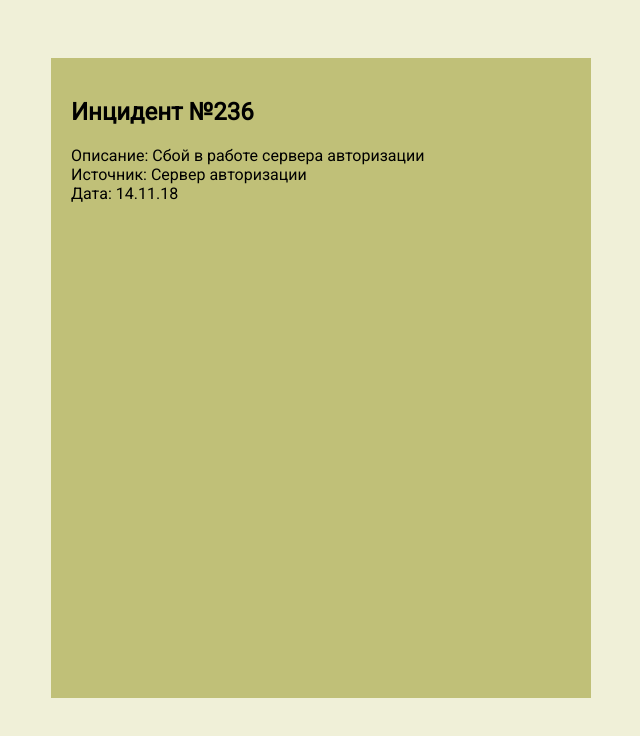
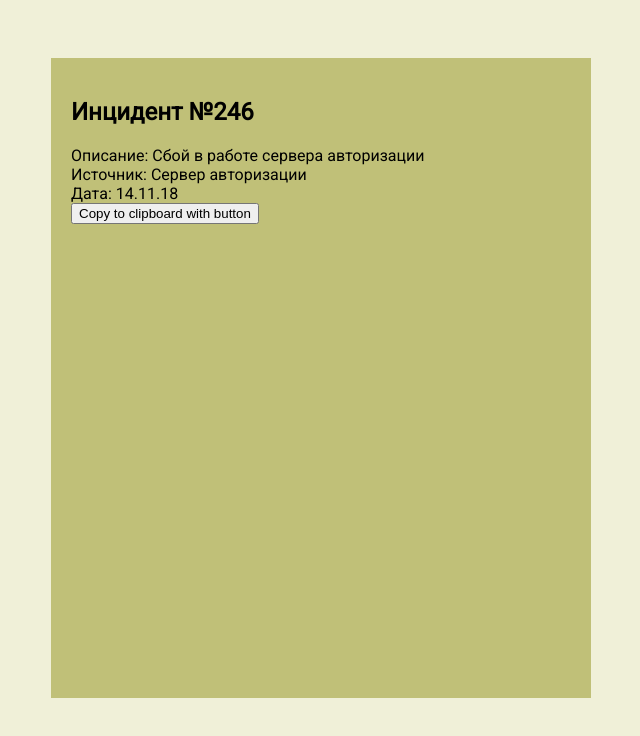
Before and after one commit to Balkanskiy/hooks-examples, a React (Create React App) app: page / in a window 1280 px wide. Shown: the top 736 px of the page, without its empty margins (7-647 px from the left). Built offline with nearby package versions, Linux system fonts and the light colour scheme.

Commit message:
Add stateFull component

```diff
--- a/package.json
+++ b/package.json
@@ -4,6 +4,7 @@
   "private": true,
   "dependencies": {
     "react": "^16.6.3",
+    "react-copy-to-clipboard": "^5.0.1",
     "react-dom": "^16.6.3",
     "react-scripts": "2.1.1"
   },
--- a/src/App.js
+++ b/src/App.js
@@ -1,14 +1,14 @@
 import React, { Component } from "react";
 import "./App.css";
-import TodoListMin from "./TodoListMin";
+import IncidentDescription from "./IncidentDescription";
 
 class App extends Component {
   render() {
     return (
       <div className="App">
-        <TodoListMin
+        <IncidentDescription
           incident={{
-            id: 236,
+            id: 246,
             description: "Сбой в работе сервера авторизации",
             source: "Сервер авторизации",
             date: "14.11.18"
--- /dev/null
+++ b/src/IncidentDescription.jsx
@@ -0,0 +1,33 @@
+import React from "react";
+import { CopyToClipboard } from "react-copy-to-clipboard";
+
+export default class IncidentDescription extends React.Component {
+  state = {
+    value: "",
+    copied: false
+  };
+
+  render() {
+    const { id, description, source, date } = this.props.incident;
+
+    return (
+      <div className="IncidentDescription">
+        <h2>Инцидент №{id}</h2>
+        <ul>
+          <li>Описание: {description}</li>
+          <li>Источник: {source}</li>
+          <li>Дата: {date}</li>
+        </ul>
+
+        <CopyToClipboard
+          text={description}
+          onCopy={(text) => this.setState({ copied: true })}
+        >
+          <button>Copy to clipboard with button</button>
+        </CopyToClipboard>
+
+        {this.state.copied ? <span>Copied.</span> : null}
+      </div>
+    );
+  }
+}
```
Also changed, not shown: src/TodoList.jsx (deleted, +0 -18 lines), src/IncidentDescription(stateless).jsx (renamed from src/TodoListMin.jsx), 1 other file (tests, documents, lock files or other folders).
